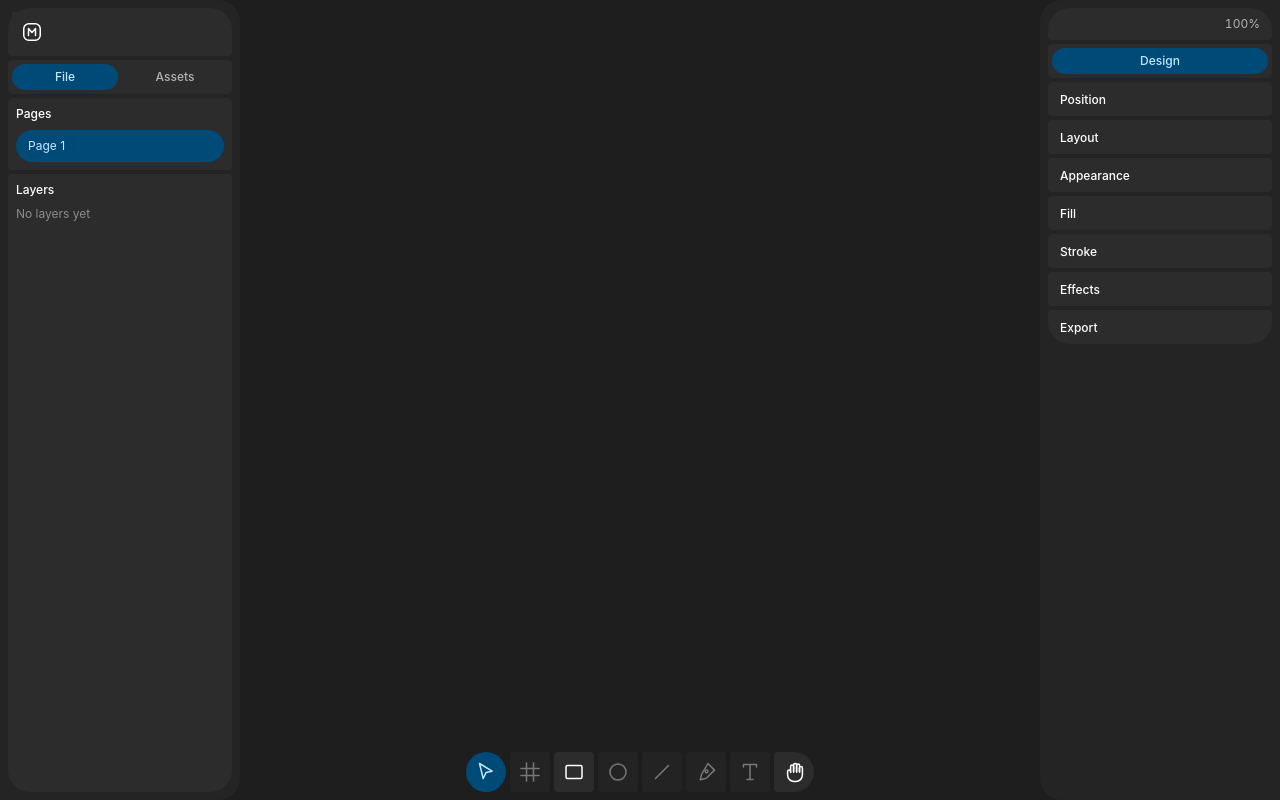
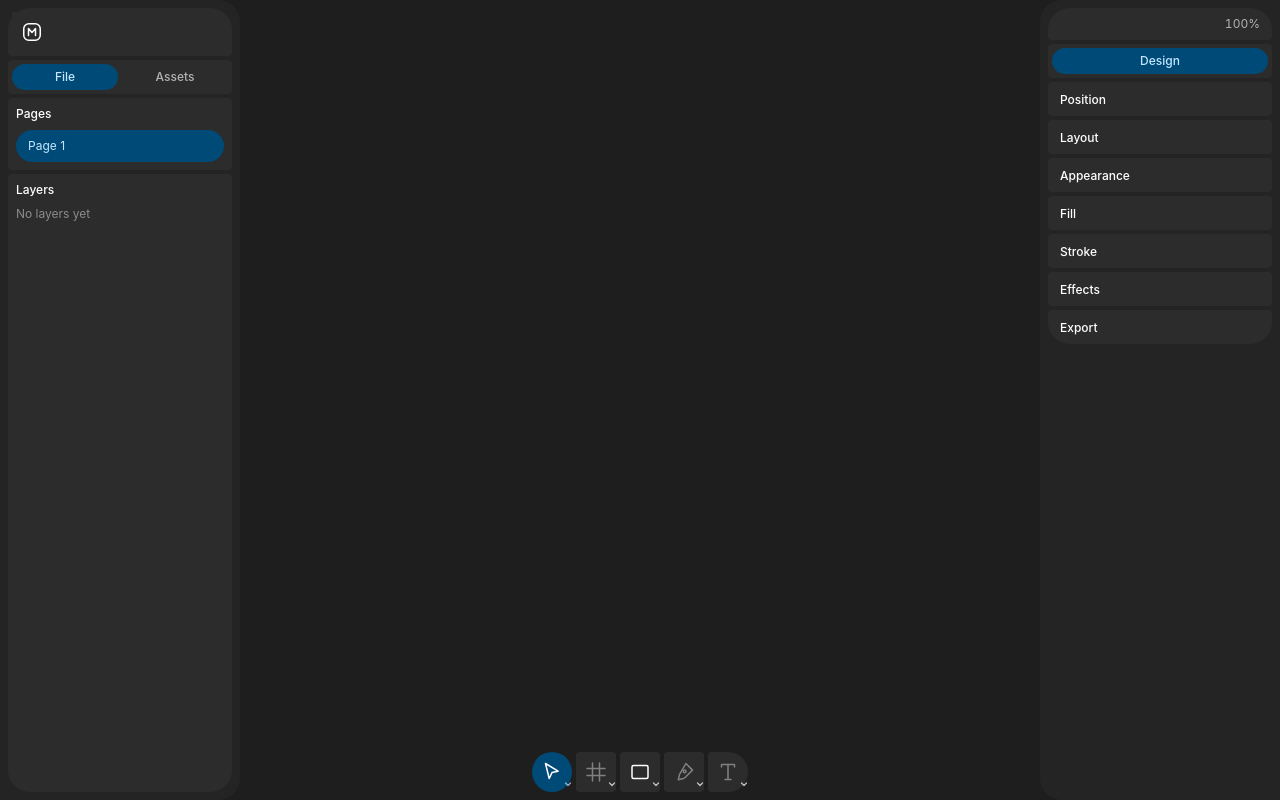
Before and after one commit to m1xamm/MxCanvas, a Preact app: page / in a window 1280 px wide. Built offline with nearby package versions, Linux system fonts and the light colour scheme.

Commit message:
group toolbar tools into menus

```diff
--- a/src/app/App.tsx
+++ b/src/app/App.tsx
@@ -9,7 +9,7 @@ import { appStore, setTool } from './store'
 import { useStoreValue } from './use-store-value'
 
 export function App() {
-  const { tool, zoom } = useStoreValue(appStore)
+  const { tool, zoom, lastToolByGroup } = useStoreValue(appStore)
   const [settingsOpen, setSettingsOpen] = useState(false)
   const menuButtonRef = useRef<HTMLButtonElement | null>(null)
 
@@ -27,7 +27,11 @@ export function App() {
       <LeftPanel onOpenSettings={() => setSettingsOpen(true)} menuButtonRef={menuButtonRef} />
       <CanvasStage tool={tool} inputBlocked={settingsOpen} />
       <RightPanel zoom={zoom} />
-      <Toolbar activeTool={tool} onSelectTool={handleSelectTool} />
+      <Toolbar
+        activeTool={tool}
+        lastToolByGroup={lastToolByGroup}
+        onSelectTool={handleSelectTool}
+      />
       {settingsOpen && <SettingsDialog onClose={closeSettings} />}
     </div>
   )
--- a/src/app/store.ts
+++ b/src/app/store.ts
@@ -1,17 +1,32 @@
 import { Store } from '../core/store'
-import type { ToolId } from '../interaction/tools'
+import {
+  defaultGroupTools,
+  groupOfTool,
+  type ToolGroupId,
+  type ToolId,
+} from '../interaction/tools'
 
 export interface AppState {
   tool: ToolId
   zoom: number
+  lastToolByGroup: Record<ToolGroupId, ToolId>
 }
 
-export const appStore = new Store<AppState>({ tool: 'move', zoom: 1 })
+export const appStore = new Store<AppState>({
+  tool: 'move',
+  zoom: 1,
+  lastToolByGroup: defaultGroupTools(),
+})
 
 export function setTool(tool: ToolId): void {
   const state = appStore.get()
-  if (state.tool === tool) return
-  appStore.set({ ...state, tool })
+  const group = groupOfTool(tool)
+  if (state.tool === tool && state.lastToolByGroup[group] === tool) return
+  appStore.set({
+    ...state,
+    tool,
+    lastToolByGroup: { ...state.lastToolByGroup, [group]: tool },
+  })
 }
 
 export function setZoom(zoom: number): void {
--- a/src/i18n/en.ts
+++ b/src/i18n/en.ts
@@ -18,15 +18,23 @@ export const en = {
     en: 'English',
   },
   zoomLabel: 'Zoom',
+  toolGroupMenu: 'All tools',
   tools: {
     move: 'Move',
+    hand: 'Hand',
+    scale: 'Scale',
     frame: 'Frame',
+    section: 'Section',
+    slice: 'Slice',
     rectangle: 'Rectangle',
+    line: 'Line',
+    arrow: 'Arrow',
     ellipse: 'Ellipse',
-    line: 'Line',
+    polygon: 'Polygon',
+    star: 'Star',
     pen: 'Pen',
+    pencil: 'Pencil',
     text: 'Text',
-    hand: 'Hand',
   },
   shapes: {
     rectangle: 'Rectangle',
--- a/src/i18n/ru.ts
+++ b/src/i18n/ru.ts
@@ -20,15 +20,23 @@ export const ru: Dictionary = {
     en: 'English',
   },
   zoomLabel: 'Масштаб',
+  toolGroupMenu: 'Все инструменты',
   tools: {
     move: 'Перемещение',
+    hand: 'Рука',
+    scale: 'Масштаб',
     frame: 'Фрейм',
+    section: 'Секция',
+    slice: 'Срез',
     rectangle: 'Прямоугольник',
+    line: 'Линия',
+    arrow: 'Стрелка',
     ellipse: 'Эллипс',
-    line: 'Линия',
+    polygon: 'Многоугольник',
+    star: 'Звезда',
     pen: 'Перо',
+    pencil: 'Карандаш',
     text: 'Текст',
-    hand: 'Рука',
   },
   shapes: {
     rectangle: 'Прямоугольник',
--- a/src/interaction/tools.ts
+++ b/src/interaction/tools.ts
@@ -1,4 +1,21 @@
-export type ToolId = 'move' | 'frame' | 'rectangle' | 'ellipse' | 'line' | 'pen' | 'text' | 'hand'
+export type ToolId =
+  | 'move'
+  | 'hand'
+  | 'scale'
+  | 'frame'
+  | 'section'
+  | 'slice'
+  | 'rectangle'
+  | 'line'
+  | 'arrow'
+  | 'ellipse'
+  | 'polygon'
+  | 'star'
+  | 'pen'
+  | 'pencil'
+  | 'text'
+
+export type ToolGroupId = 'move' | 'frame' | 'shapes' | 'pen' | 'text'
 
 export interface ToolDefinition {
   id: ToolId
@@ -6,15 +23,40 @@ export interface ToolDefinition {
   available: boolean
 }
 
+export interface ToolGroup {
+  id: ToolGroupId
+  defaultTool: ToolId
+  tools: readonly ToolId[]
+}
+
+export const TOOL_GROUPS: readonly ToolGroup[] = [
+  { id: 'move', defaultTool: 'move', tools: ['move', 'hand', 'scale'] },
+  { id: 'frame', defaultTool: 'frame', tools: ['frame', 'section', 'slice'] },
+  {
+    id: 'shapes',
+    defaultTool: 'rectangle',
+    tools: ['rectangle', 'line', 'arrow', 'ellipse', 'polygon', 'star'],
+  },
+  { id: 'pen', defaultTool: 'pen', tools: ['pen', 'pencil'] },
+  { id: 'text', defaultTool: 'text', tools: ['text'] },
+]
+
 export const TOOLS: readonly ToolDefinition[] = [
   { id: 'move', hotkey: 'V', available: true },
-  { id: 'frame', available: false },
+  { id: 'hand', hotkey: 'H', available: true },
+  { id: 'scale', hotkey: 'K', available: false },
+  { id: 'frame', hotkey: 'F', available: false },
+  { id: 'section', hotkey: 'Shift+S', available: false },
+  { id: 'slice', hotkey: 'S', available: false },
   { id: 'rectangle', hotkey: 'R', available: true },
-  { id: 'ellipse', available: false },
-  { id: 'line', available: false },
-  { id: 'pen', available: false },
-  { id: 'text', available: false },
-  { id: 'hand', hotkey: 'H', available: true },
+  { id: 'line', hotkey: 'L', available: false },
+  { id: 'arrow', hotkey: 'Shift+L', available: false },
+  { id: 'ellipse', hotkey: 'O', available: false },
+  { id: 'polygon', available: false },
+  { id: 'star', available: false },
+  { id: 'pen', hotkey: 'P', available: false },
+  { id: 'pencil', hotkey: 'Shift+P', available: false },
+  { id: 'text', hotkey: 'T', available: false },
 ]
 
 export const TOOL_HOTKEYS: ReadonlyMap<string, ToolId> = new Map([
@@ -22,3 +64,35 @@ export const TOOL_HOTKEYS: ReadonlyMap<string, ToolId> = new Map([
   ['KeyR', 'rectangle'],
   ['KeyH', 'hand'],
 ])
+
+export function toolDefinition(id: ToolId): ToolDefinition {
+  const definition = TOOLS.find((tool) => tool.id === id)
+  if (!definition) throw new Error(`Unknown tool: ${id}`)
+  return definition
+}
+
+export function toolGroup(id: ToolGroupId): ToolGroup {
+  const group = TOOL_GROUPS.find((candidate) => candidate.id === id)
+  if (!group) throw new Error(`Unknown tool group: ${id}`)
+  return group
+}
+
+export function groupOfTool(id: ToolId): ToolGroupId {
+  const group = TOOL_GROUPS.find((candidate) => candidate.tools.includes(id))
+  if (!group) throw new Error(`Tool has no group: ${id}`)
+  return group.id
+}
+
+export function groupDisplayTool(
+  group: ToolGroup,
+  lastUsed: Readonly<Record<ToolGroupId, ToolId>>,
+): ToolId {
+  const candidate = lastUsed[group.id]
+  return group.tools.includes(candidate) ? candidate : group.defaultTool
+}
+
+export function defaultGroupTools(): Record<ToolGroupId, ToolId> {
+  const record = {} as Record<ToolGroupId, ToolId>
+  for (const group of TOOL_GROUPS) record[group.id] = group.defaultTool
+  return record
+}
--- /dev/null
+++ b/src/ui/ToolGroupButton.tsx
@@ -0,0 +1,75 @@
+import { useRef, useState } from 'preact/hooks'
+import { toolDefinition, type ToolGroup, type ToolId } from '../interaction/tools'
+import { useTranslation } from '../i18n/use-i18n'
+import { Cluster } from './Cluster'
+import { ChevronIcon, TOOL_ICONS } from './icons'
+import { useDismiss } from './use-dismiss'
+
+export interface ToolGroupButtonProps {
+  group: ToolGroup
+  tool: ToolId
+  activeTool: ToolId
+  onSelectTool: (tool: ToolId) => void
+}
+
+export function ToolGroupButton({ group, tool, activeTool, onSelectTool }: ToolGroupButtonProps) {
+  const t = useTranslation()
+  const [open, setOpen] = useState(false)
+  const rootRef = useRef<HTMLDivElement | null>(null)
+  useDismiss(open, () => setOpen(false), rootRef)
+
+  const definition = toolDefinition(tool)
+  const isActive = group.tools.includes(activeTool)
+  const Icon = TOOL_ICONS[tool]
+  const label = t(`tools.${tool}`)
+
+  return (
+    <div class={isActive ? 'tool-group is-active' : 'tool-group'} ref={rootRef}>
+      <button
+        type="button"
+        class="control tool-group__main"
+        title={definition.hotkey ? `${label} (${definition.hotkey})` : label}
+        aria-label={label}
+        aria-pressed={isActive}
+        disabled={!definition.available}
+        onClick={() => onSelectTool(tool)}
+      >
+        <Icon />
+      </button>
+      <button
+        type="button"
+        class="control tool-group__chevron"
+        aria-label={t('toolGroupMenu')}
+        aria-haspopup="menu"
+        aria-expanded={open}
+        onClick={() => setOpen((value) => !value)}
+      >
+        <ChevronIcon />
+      </button>
+      {open && (
+        <Cluster direction="vertical" class="menu-popup menu-popup--above" role="menu">
+          {group.tools.map((id) => {
+            const item = toolDefinition(id)
+            const itemLabel = t(`tools.${id}`)
+            return (
+              <button
+                key={id}
+                type="button"
+                role="menuitem"
+                class="control menu-item menu-item--tool"
+                disabled={!item.available}
+                onClick={() => {
+                  setOpen(false)
+                  onSelectTool(id)
+                }}
+              >
+                <span>{itemLabel}</span>
+                {item.hotkey && <span class="menu-item__hotkey">{item.hotkey}</span>}
+              </button>
+            )
+          })}
+        </Cluster>
+      )}
+    </div>
+  )
+}
--- a/src/ui/Toolbar.tsx
+++ b/src/ui/Toolbar.tsx
@@ -1,36 +1,32 @@
 import { useTranslation } from '../i18n/use-i18n'
-import { TOOLS, type ToolId } from '../interaction/tools'
+import {
+  groupDisplayTool,
+  TOOL_GROUPS,
+  type ToolGroupId,
+  type ToolId,
+} from '../interaction/tools'
 import { Cluster } from './Cluster'
-import { TOOL_ICONS } from './icons'
+import { ToolGroupButton } from './ToolGroupButton'
 
 export interface ToolbarProps {
   activeTool: ToolId
+  lastToolByGroup: Readonly<Record<ToolGroupId, ToolId>>
   onSelectTool: (tool: ToolId) => void
 }
 
-export function Toolbar({ activeTool, onSelectTool }: ToolbarProps) {
+export function Toolbar({ activeTool, lastToolByGroup, onSelectTool }: ToolbarProps) {
   const t = useTranslation()
   return (
     <Cluster class="toolbar" role="toolbar" ariaLabel={t('toolbarLabel')}>
-      {TOOLS.map((tool) => {
-        const Icon = TOOL_ICONS[tool.id]
-        const isActive = tool.id === activeTool
-        const label = t(`tools.${tool.id}`)
-        return (
-          <button
-            key={tool.id}
-            type="button"
-            class={isActive ? 'control tool-button is-active' : 'control tool-button'}
-            title={tool.hotkey ? `${label} (${tool.hotkey})` : label}
-            aria-label={label}
-            aria-pressed={isActive}
-            disabled={!tool.available}
-            onClick={() => onSelectTool(tool.id)}
-          >
-            <Icon />
-          </button>
-        )
-      })}
+      {TOOL_GROUPS.map((group) => (
+        <ToolGroupButton
+          key={group.id}
+          group={group}
+          tool={groupDisplayTool(group, lastToolByGroup)}
+          activeTool={activeTool}
+          onSelectTool={onSelectTool}
+        />
+      ))}
     </Cluster>
   )
 }
--- a/src/ui/icons.tsx
+++ b/src/ui/icons.tsx
@@ -87,6 +87,86 @@ function HandIcon() {
   )
 }
 
+function ScaleIcon() {
+  return (
+    <IconBase>
+      <path d="M4.5 19.5l9-9" />
+      <path d="M13 4.5h6.5V11" />
+      <path d="M4.5 13v6.5H11" />
+    </IconBase>
+  )
+}
+
+function SectionIcon() {
+  return (
+    <IconBase>
+      <rect x="4" y="6.5" width="16" height="11" rx="2" stroke-dasharray="3 3" />
+    </IconBase>
+  )
+}
+
+function SliceIcon() {
+  return (
+    <IconBase>
+      <circle cx="7" cy="17.5" r="2" />
+      <circle cx="17" cy="17.5" r="2" />
+      <path d="M8.4 16 17 5.5M15.6 16 7 5.5" />
+    </IconBase>
+  )
+}
+
+function ArrowIcon() {
+  return (
+    <IconBase>
+      <path d="M5.5 18.5 18.5 5.5" />
+      <path d="M12.5 5.5h6v6" />
+    </IconBase>
+  )
+}
+
+function PolygonIcon() {
+  return (
+    <IconBase>
+      <path d="M12 4.5 20 10.3 16.9 19.5H7.1L4 10.3z" />
+    </IconBase>
+  )
+}
+
+function StarIcon() {
+  return (
+    <IconBase>
+      <path d="M12 4.5l2.35 4.9 5.15.6-3.85 3.6 1 5.4-4.65-2.55L7.35 19l1-5.4L4.5 10l5.15-.6z" />
+    </IconBase>
+  )
+}
+
+function PencilIcon() {
+  return (
+    <IconBase>
+      <path d="M5 19l1.1-4.6 8.6-8.6 3.5 3.5-8.6 8.6z" />
+      <path d="M13.5 7l3.5 3.5" />
+    </IconBase>
+  )
+}
+
+export function ChevronIcon() {
+  return (
+    <svg
+      width="8"
+      height="8"
+      viewBox="0 0 8 8"
+      fill="none"
+      stroke="currentColor"
+      stroke-width="1.3"
+      stroke-linecap="round"
+      stroke-linejoin="round"
+      aria-hidden="true"
+    >
+      <path d="M1.5 3 4 5.5 6.5 3" />
+    </svg>
+  )
+}
+
 export function AppIcon() {
   return (
     <IconBase>
@@ -106,11 +186,18 @@ export function CloseIcon() {
 
 export const TOOL_ICONS: Record<ToolId, () => JSX.Element> = {
   move: MoveIcon,
+  hand: HandIcon,
+  scale: ScaleIcon,
   frame: FrameIcon,
+  section: SectionIcon,
+  slice: SliceIcon,
   rectangle: RectangleIcon,
+  line: LineIcon,
+  arrow: ArrowIcon,
   ellipse: EllipseIcon,
-  line: LineIcon,
+  polygon: PolygonIcon,
+  star: StarIcon,
   pen: PenIcon,
+  pencil: PencilIcon,
   text: TextIcon,
-  hand: HandIcon,
 }
--- a/src/ui/ui.css
+++ b/src/ui/ui.css
@@ -169,12 +169,39 @@
   z-index: 10;
 }
 
-.tool-button {
+.tool-group {
+  position: relative;
+  background: var(--color-surface);
+}
+
+.tool-group.is-active {
+  background: var(--color-primary-container);
+  color: var(--color-on-primary-container);
+}
+
+.tool-group__main {
   display: grid;
   place-items: center;
   width: var(--toolbar-button-size);
   height: var(--toolbar-button-size);
-  background: var(--color-surface);
+}
+
+.tool-group__chevron {
+  position: absolute;
+  right: 2px;
+  bottom: 2px;
+  display: grid;
+  place-items: center;
+  width: 12px;
+  height: 12px;
+  border-radius: var(--radius-pill);
+  color: inherit;
+  opacity: 0.7;
+}
+
+.tool-group__chevron:hover {
+  background: color-mix(in srgb, currentColor 15%, transparent);
+  opacity: 1;
 }
 
 .main-menu {
@@ -201,6 +228,11 @@
   box-shadow: var(--shadow-overlay);
 }
 
+.menu-popup--above {
+  top: auto;
+  bottom: calc(100% + var(--gap-cluster));
+}
+
 .menu-item {
   display: block;
   width: 100%;
@@ -208,6 +240,17 @@
   font-size: var(--font-size-sm);
   line-height: var(--line-height-sm);
   text-align: left;
+}
+
+.menu-item--tool {
+  display: flex;
+  align-items: center;
+  justify-content: space-between;
+  gap: var(--space-3);
+}
+
+.menu-item__hotkey {
+  color: var(--color-on-surface-subtle);
 }
 
 .scrim {
--- /dev/null
+++ b/src/ui/use-dismiss.ts
@@ -0,0 +1,26 @@
+import { useEffect } from 'preact/hooks'
+import type { RefObject } from 'preact'
+
+const ESCAPE_KEY_CODE = 'Escape'
+
+export function useDismiss(
+  open: boolean,
+  onDismiss: () => void,
+  rootRef: RefObject<HTMLElement | null>,
+): void {
+  useEffect(() => {
+    if (!open) return
+    const onPointerDown = (event: PointerEvent) => {
+      if (event.target instanceof Node && !rootRef.current?.contains(event.target)) onDismiss()
+    }
+    const onKeyDown = (event: KeyboardEvent) => {
+      if (event.code === ESCAPE_KEY_CODE) onDismiss()
+    }
+    window.addEventListener('pointerdown', onPointerDown)
+    window.addEventListener('keydown', onKeyDown)
+    return () => {
+      window.removeEventListener('pointerdown', onPointerDown)
+      window.removeEventListener('keydown', onKeyDown)
+    }
+  }, [open, onDismiss, rootRef])
+}
```
Also changed, not shown: 1 other file (tests, documents, lock files or other folders).
